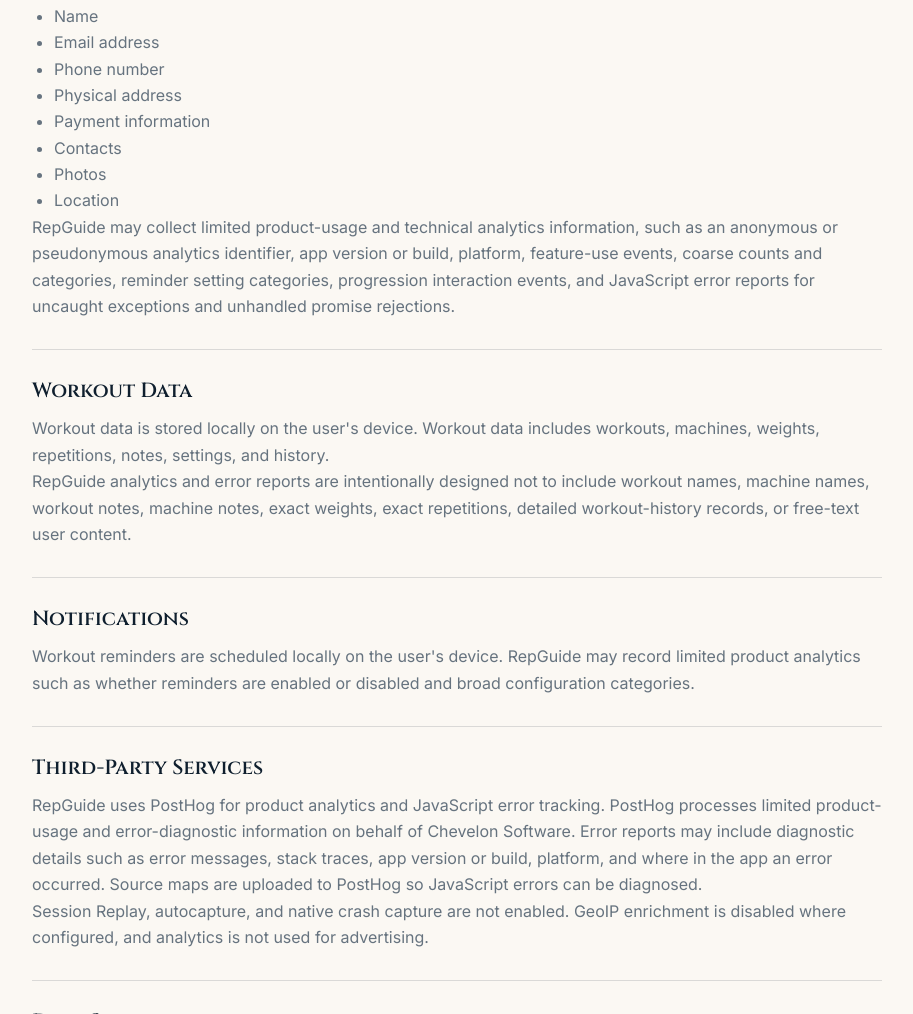
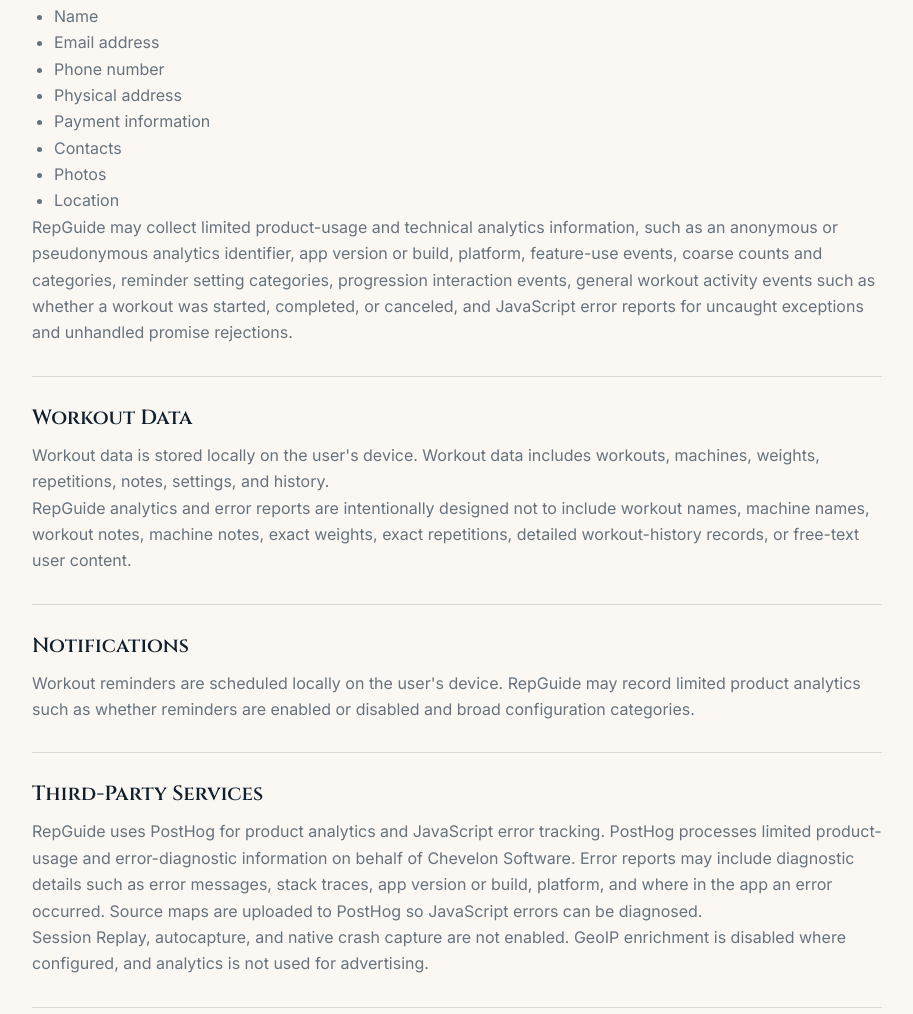
Before and after one commit to kenj1968/chevelon-website, a plain HTML site: page privacy.html in a window 1280 px wide. Shown: the part 1114-2128 px from the top of the page, without its empty margins (183-1096 px from the left). Drawn offline with Linux system fonts and the light colour scheme.

Commit message:
Clarify workout activity analytics disclosure

```diff
--- a/privacy.html
+++ b/privacy.html
@@ -75,7 +75,7 @@
         <li>Photos</li>
         <li>Location</li>
       </ul>
-      <p>RepGuide may collect limited product-usage and technical analytics information, such as an anonymous or pseudonymous analytics identifier, app version or build, platform, feature-use events, coarse counts and categories, reminder setting categories, progression interaction events, and JavaScript error reports for uncaught exceptions and unhandled promise rejections.</p>
+      <p>RepGuide may collect limited product-usage and technical analytics information, such as an anonymous or pseudonymous analytics identifier, app version or build, platform, feature-use events, coarse counts and categories, reminder setting categories, progression interaction events, general workout activity events such as whether a workout was started, completed, or canceled, and JavaScript error reports for uncaught exceptions and unhandled promise rejections.</p>
     </article>
 
     <article class="privacy-policy-block">
```
